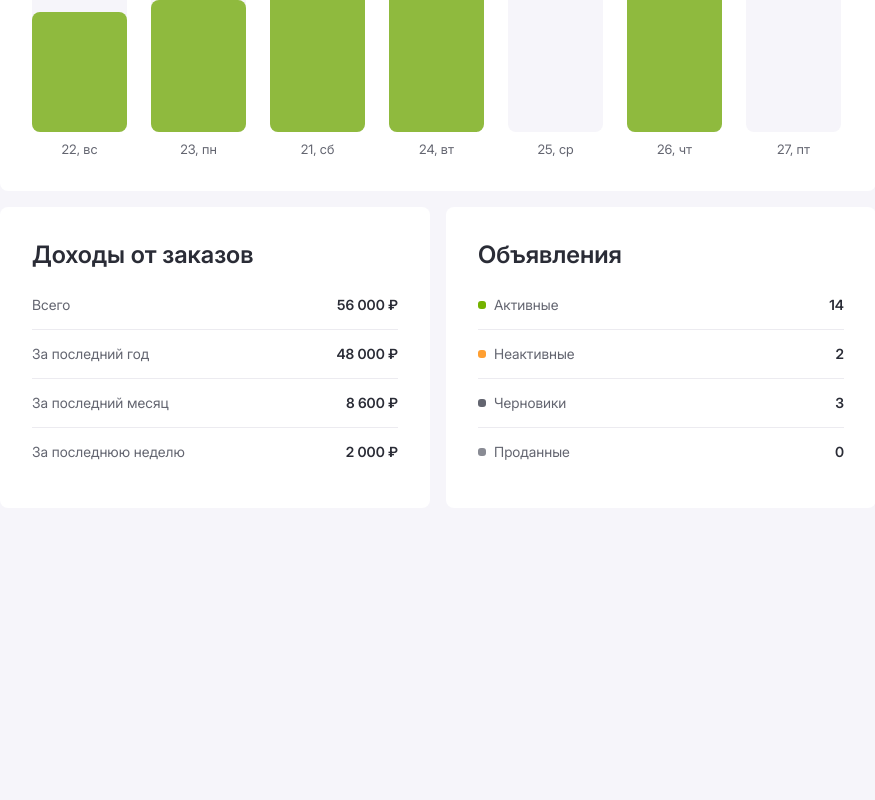
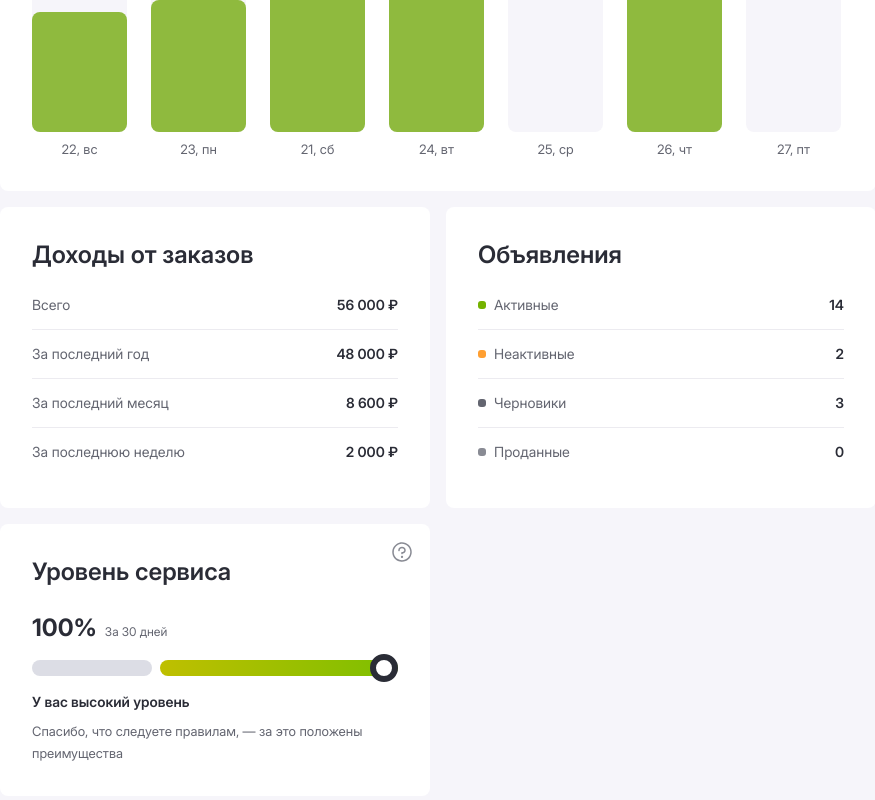
Before and after one commit to stpkkk/revoluterra-test, a React (Vite) app: page / in a window 1280 px wide. Shown: the part 400-1200 px from the top of the page, without its empty margins (32-907 px from the left). Before the commit the page ends 940 px from the top, so only its background shows below. Built offline with nearby package versions, Linux system fonts and the light colour scheme.

Commit message:
feat: ServeiceLevel + RangeInput implement

```diff
--- a/src/App.tsx
+++ b/src/App.tsx
@@ -1,5 +1,6 @@
 import Advertisements from './components/Advertisements';
 import Revenues from './components/Revenues';
+import ServiceLevel from './components/Servicelevel';
 import { Statistics } from './components/Statistics';
 import { Advertisement } from './types/advertisement';
 import { Revenue } from './types/revenue';
@@ -25,9 +26,10 @@ function App() {
 
       <Statistics />
 
-      <div className="mt-4 grid grid-cols-2 gap-4">
+      <div className="grid grid-cols-2 gap-4 mt-4">
         <Revenues revenues={revenues} />
         <Advertisements advertisements={advertisements} />
+        <ServiceLevel />
       </div>
     </div>
   );
--- /dev/null
+++ b/src/components/RangeInput.tsx
@@ -0,0 +1,36 @@
+import { ChangeEvent } from 'react';
+
+type RageInputProps = {
+  level: number;
+  min: string;
+  max: string;
+  thumbColor: string;
+  handleChange: (e: ChangeEvent<HTMLInputElement>) => void;
+  trackGradientColorStart: string;
+  trackGradientColorEnd: string;
+};
+
+export default function RangeInput({
+  level,
+  min,
+  max,
+  thumbColor,
+  handleChange,
+  trackGradientColorStart,
+  trackGradientColorEnd,
+}: RageInputProps) {
+  return (
+    <input
+      className={`[&::-webkit-slider-thumb]:border-${thumbColor} h-4 w-full cursor-pointer appearance-none rounded-full [&::-moz-range-thumb]:rounded-full [&::-webkit-slider-thumb]:h-7 [&::-webkit-slider-thumb]:w-7 [&::-webkit-slider-thumb]:appearance-none [&::-webkit-slider-thumb]:rounded-full [&::-webkit-slider-thumb]:border-[6px] [&::-webkit-slider-thumb]:bg-white`}
+      value={level}
+      onChange={handleChange}
+      type="range"
+      min={min}
+      max={max}
+      aria-label="Уровень сервиса"
+      style={{
+        background: `linear-gradient(to right, ${trackGradientColorStart} 0%, ${trackGradientColorEnd} ${level}%, #dcdde5 ${level}%, #dcdde5 100%)`,
+      }}
+    />
+  );
+}
--- /dev/null
+++ b/src/components/ServiceLevel.tsx
@@ -0,0 +1,43 @@
+import { useState } from 'react';
+import { Tooltip } from './Tooltip';
+import RangeInput from './RangeInput';
+
+export default function ServiceLevel() {
+  const [level, setLevel] = useState<number>(100);
+
+  function handleChangeLevel(e: React.ChangeEvent<HTMLInputElement>) {
+    setLevel(+e.target.value);
+  }
+
+  return (
+    <article className="relative p-8 bg-white rounded-lg">
+      <Tooltip text="Lorem ipsum dolor sit, amet consectetur adipisicing elit. Velit necessitatibus ipsam rerum odio, vero quaerat tenetur neque placeat repudiandae quae!" />
+
+      <h2 className="text-2xl">Уровень сервиса</h2>
+
+      <div className="mt-6 flex min-w-[55px] place-items-baseline gap-2">
+        <span className="text-2xl font-bold">{level}%</span>
+        <span className="text-secondary text-xs"> За 30 дней</span>
+      </div>
+
+      <div className="flex items-center justify-between gap-2 my-4">
+        <div className="bg-border-lightGrey h-4 w-full max-w-[120px] rounded-full" />
+        <RangeInput
+          level={level}
+          min="0"
+          max="100"
+          handleChange={handleChangeLevel}
+          thumbColor="green"
+          trackGradientColorStart="#BFBF00"
+          trackGradientColorEnd="#7DBF00"
+        />
+      </div>
+
+      <p className="mb-2 text-sm font-semibold">У вас высокий уровень</p>
+
+      <p className="text-secondary text-[13px]">
+        Спасибо, что следуете правилам, — за это положены преимущества
+      </p>
+    </article>
+  );
+}
--- /dev/null
+++ b/src/components/Tooltip.tsx
@@ -0,0 +1,34 @@
+import question from '../assets/icons/Question.svg';
+import { useState } from 'react';
+
+interface TooltipProps {
+  text: string;
+}
+
+export function Tooltip({ text }: TooltipProps) {
+  const [isVisible, setIsVisible] = useState(false);
+
+  return (
+    <div className="top-4 right-4 absolute inline-block">
+      <button
+        onMouseEnter={() => setIsVisible(true)}
+        onMouseLeave={() => setIsVisible(false)}
+        className="text-primary-300 hover:text-primary-100 transition-colors cursor-pointer"
+        aria-label="More information"
+      >
+        <img
+          src={question}
+          alt="Подсказка"
+          width={24}
+          height={24}
+          className="text-primary-100 w-6 h-6"
+        />
+      </button>
+      {isVisible && (
+        <div className="text-primary absolute z-10 w-64 p-2 mt-2 text-sm bg-white rounded-lg shadow-lg">
+          {text}
+        </div>
+      )}
+    </div>
+  );
+}
--- a/src/index.css
+++ b/src/index.css
@@ -50,3 +50,23 @@ h1,
 h2 {
   @apply font-semibold;
 }
+
+.range-input {
+  -webkit-appearance: none;
+  appearance: none;
+  width: 100%;
+  height: 16px;
+  border-radius: 9999px;
+  outline: none;
+}
+
+/* .range-input::-webkit-slider-thumb {
+  -webkit-appearance: none;
+  appearance: none;
+  width: 28px;
+  height: 28px;
+  background: white;
+  border: 6px solid #74b200;
+  border-radius: 50%;
+  cursor: pointer;
+} */
```
Also changed, not shown: src/assets/icons/Question.svg (added).
